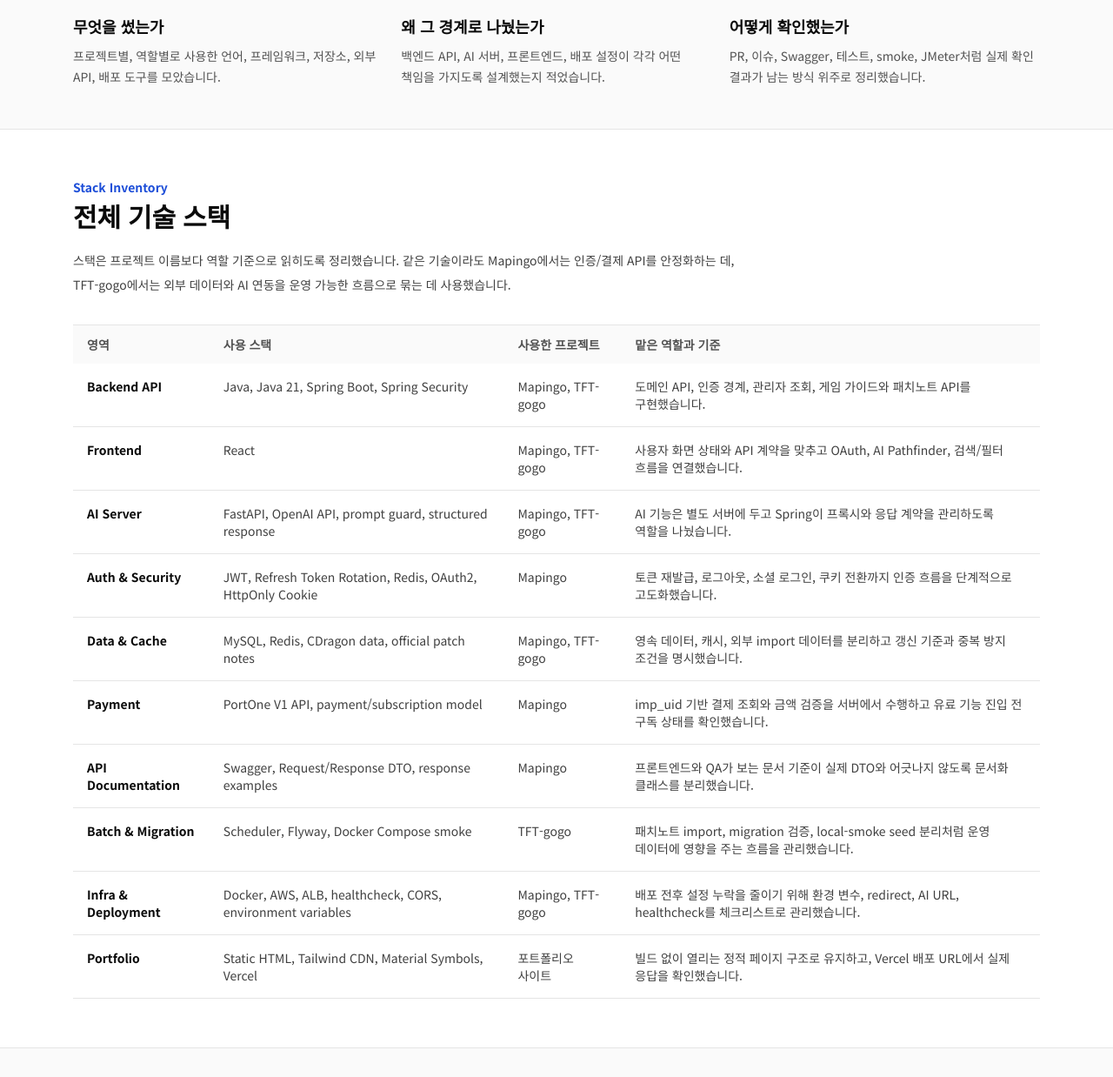
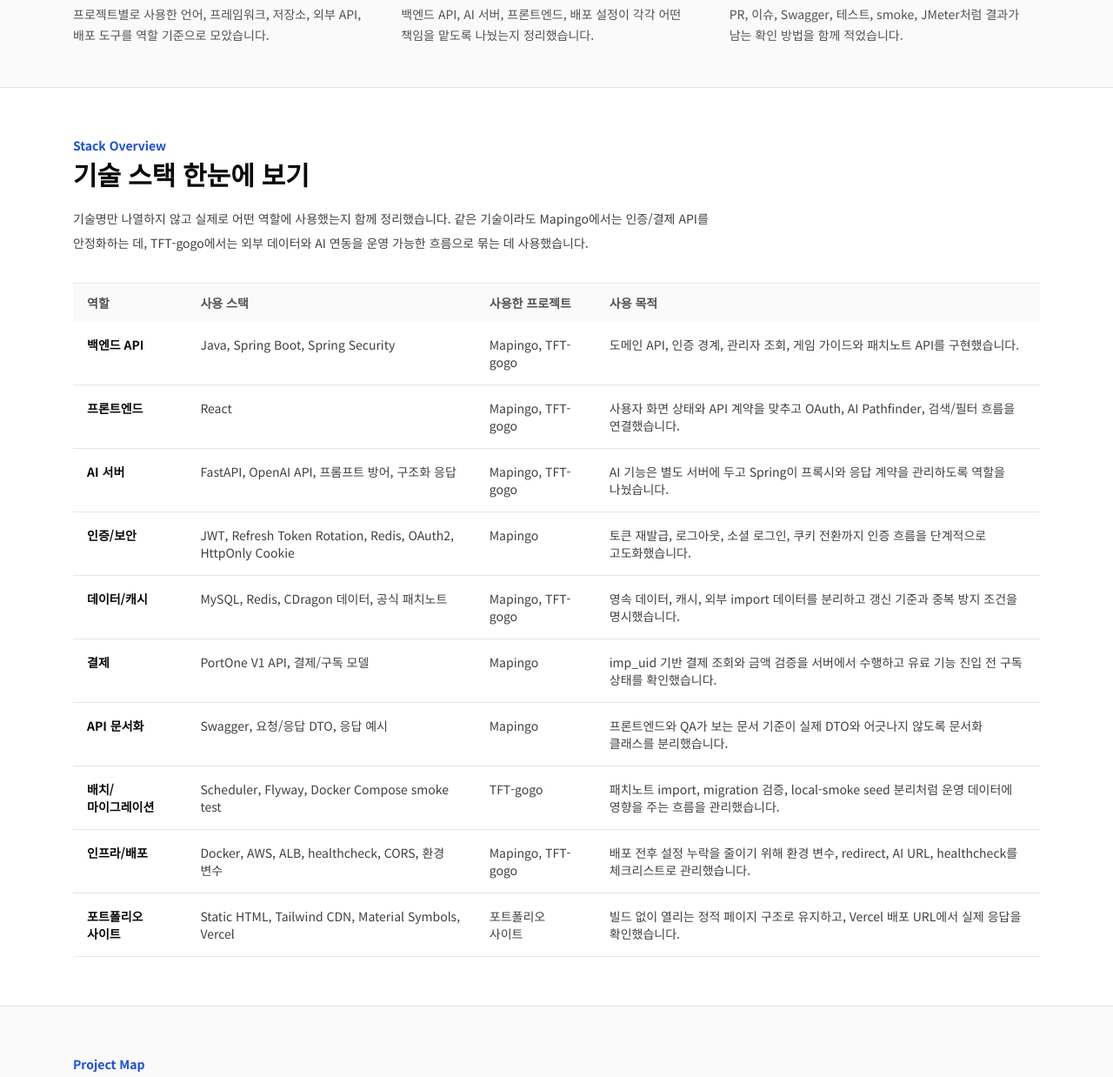
Before and after one commit to TIG-korea/portfolio-TIG, a plain HTML site: page technical-decisions.html in a window 1280 px wide. Shown: the part 644-1882 px from the top of the page at 87% size. Drawn offline with nearby package versions, Linux system fonts and the light colour scheme.

Commit message:
Polish technical overview copy

```diff
--- a/technical-decisions.html
+++ b/technical-decisions.html
@@ -54,9 +54,9 @@
   <section class="bg-white">
     <div class="mx-auto max-w-6xl px-5 py-16">
       <div class="max-w-4xl">
-        <p class="text-sm font-bold uppercase text-blue-700">Technical Stack & Decisions</p>
-        <h1 class="display mt-3 text-4xl font-extrabold leading-tight text-neutral-950 md:text-5xl">기술 스택은 이 페이지에서만 종합해서 봅니다</h1>
-        <p class="mt-5 max-w-3xl text-lg leading-8 text-neutral-700">각 프로젝트 페이지에는 구현 기능과 결과를 남기고, 스택 목록과 기술 선택 이유는 이곳에 모았습니다. 단순히 사용한 도구를 나열하기보다 어떤 문제를 해결하기 위해 선택했고 어떤 방식으로 검증했는지 함께 정리했습니다.</p>
+        <p class="text-sm font-bold uppercase text-blue-700">Technical Overview</p>
+        <h1 class="display mt-3 text-4xl font-extrabold leading-tight text-neutral-950 md:text-5xl">기술 스택과 선택 기준</h1>
+        <p class="mt-5 max-w-3xl text-lg leading-8 text-neutral-700">프로젝트에서 사용한 기술을 역할별로 정리하고, 선택 이유와 검증 방식까지 함께 묶었습니다. 각 프로젝트 페이지에서는 구현 기능과 결과를 중심으로 보여주고, 기술 목록과 의사결정은 이 페이지에서 한 번에 확인할 수 있도록 구성했습니다.</p>
         <div class="mt-8 flex flex-wrap gap-2" aria-label="핵심 기술 스택">
           <span class="stack-chip">Java</span>
           <span class="stack-chip">Spring Boot</span>
@@ -75,20 +75,20 @@
 
   <section class="border-y border-neutral-200 bg-neutral-50">
     <div class="mx-auto max-w-6xl px-5 py-12">
-      <p class="text-sm font-bold text-blue-700">How To Read</p>
-      <h2 class="display mt-2 text-3xl font-extrabold text-neutral-950">이 페이지를 정리한 틀</h2>
+      <p class="text-sm font-bold text-blue-700">Reading Guide</p>
+      <h2 class="display mt-2 text-3xl font-extrabold text-neutral-950">정리 기준</h2>
       <div class="mt-7 grid gap-5 md:grid-cols-3">
         <div class="border-t-2 border-neutral-950 pt-4">
-          <strong class="text-lg text-neutral-950">무엇을 썼는가</strong>
-          <p class="mt-2 text-sm leading-6 text-neutral-600">프로젝트별, 역할별로 사용한 언어, 프레임워크, 저장소, 외부 API, 배포 도구를 모았습니다.</p>
+          <strong class="text-lg text-neutral-950">사용 기술</strong>
+          <p class="mt-2 text-sm leading-6 text-neutral-600">프로젝트별로 사용한 언어, 프레임워크, 저장소, 외부 API, 배포 도구를 역할 기준으로 모았습니다.</p>
         </div>
         <div class="border-t-2 border-neutral-950 pt-4">
-          <strong class="text-lg text-neutral-950">왜 그 경계로 나눴는가</strong>
-          <p class="mt-2 text-sm leading-6 text-neutral-600">백엔드 API, AI 서버, 프론트엔드, 배포 설정이 각각 어떤 책임을 가지도록 설계했는지 적었습니다.</p>
+          <strong class="text-lg text-neutral-950">책임 분리</strong>
+          <p class="mt-2 text-sm leading-6 text-neutral-600">백엔드 API, AI 서버, 프론트엔드, 배포 설정이 각각 어떤 책임을 맡도록 나눴는지 정리했습니다.</p>
         </div>
         <div class="border-t-2 border-neutral-950 pt-4">
-          <strong class="text-lg text-neutral-950">어떻게 확인했는가</strong>
-          <p class="mt-2 text-sm leading-6 text-neutral-600">PR, 이슈, Swagger, 테스트, smoke, JMeter처럼 실제 확인 결과가 남는 방식 위주로 정리했습니다.</p>
+          <strong class="text-lg text-neutral-950">검증 방식</strong>
+          <p class="mt-2 text-sm leading-6 text-neutral-600">PR, 이슈, Swagger, 테스트, smoke, JMeter처럼 결과가 남는 확인 방법을 함께 적었습니다.</p>
         </div>
       </div>
     </div>
@@ -96,76 +96,76 @@
 
   <section class="bg-white">
     <div class="mx-auto max-w-6xl px-5 py-14">
-      <p class="text-sm font-bold text-blue-700">Stack Inventory</p>
-      <h2 class="display mt-2 text-3xl font-extrabold text-neutral-950">전체 기술 스택</h2>
-      <p class="mt-4 max-w-3xl text-sm leading-7 text-neutral-700">스택은 프로젝트 이름보다 역할 기준으로 읽히도록 정리했습니다. 같은 기술이라도 Mapingo에서는 인증/결제 API를 안정화하는 데, TFT-gogo에서는 외부 데이터와 AI 연동을 운영 가능한 흐름으로 묶는 데 사용했습니다.</p>
+      <p class="text-sm font-bold text-blue-700">Stack Overview</p>
+      <h2 class="display mt-2 text-3xl font-extrabold text-neutral-950">기술 스택 한눈에 보기</h2>
+      <p class="mt-4 max-w-3xl text-sm leading-7 text-neutral-700">기술명만 나열하지 않고 실제로 어떤 역할에 사용했는지 함께 정리했습니다. 같은 기술이라도 Mapingo에서는 인증/결제 API를 안정화하는 데, TFT-gogo에서는 외부 데이터와 AI 연동을 운영 가능한 흐름으로 묶는 데 사용했습니다.</p>
       <div class="mt-8 overflow-x-auto border-y border-neutral-200">
         <table class="stack-table min-w-full text-left text-sm">
           <thead class="bg-neutral-50 text-neutral-600">
             <tr>
-              <th class="px-4 py-3 font-extrabold">영역</th>
+              <th class="px-4 py-3 font-extrabold">역할</th>
               <th class="px-4 py-3 font-extrabold">사용 스택</th>
               <th class="px-4 py-3 font-extrabold">사용한 프로젝트</th>
-              <th class="px-4 py-3 font-extrabold">맡은 역할과 기준</th>
+              <th class="px-4 py-3 font-extrabold">사용 목적</th>
             </tr>
           </thead>
           <tbody class="divide-y divide-neutral-200 text-neutral-700">
             <tr>
-              <td class="px-4 py-4 font-bold text-neutral-950">Backend API</td>
-              <td class="px-4 py-4">Java, Java 21, Spring Boot, Spring Security</td>
+              <td class="px-4 py-4 font-bold text-neutral-950">백엔드 API</td>
+              <td class="px-4 py-4">Java, Spring Boot, Spring Security</td>
               <td class="px-4 py-4">Mapingo, TFT-gogo</td>
               <td class="px-4 py-4">도메인 API, 인증 경계, 관리자 조회, 게임 가이드와 패치노트 API를 구현했습니다.</td>
             </tr>
             <tr>
-              <td class="px-4 py-4 font-bold text-neutral-950">Frontend</td>
+              <td class="px-4 py-4 font-bold text-neutral-950">프론트엔드</td>
               <td class="px-4 py-4">React</td>
               <td class="px-4 py-4">Mapingo, TFT-gogo</td>
               <td class="px-4 py-4">사용자 화면 상태와 API 계약을 맞추고 OAuth, AI Pathfinder, 검색/필터 흐름을 연결했습니다.</td>
             </tr>
             <tr>
-              <td class="px-4 py-4 font-bold text-neutral-950">AI Server</td>
-              <td class="px-4 py-4">FastAPI, OpenAI API, prompt guard, structured response</td>
+              <td class="px-4 py-4 font-bold text-neutral-950">AI 서버</td>
+              <td class="px-4 py-4">FastAPI, OpenAI API, 프롬프트 방어, 구조화 응답</td>
               <td class="px-4 py-4">Mapingo, TFT-gogo</td>
               <td class="px-4 py-4">AI 기능은 별도 서버에 두고 Spring이 프록시와 응답 계약을 관리하도록 역할을 나눴습니다.</td>
             </tr>
             <tr>
-              <td class="px-4 py-4 font-bold text-neutral-950">Auth & Security</td>
+              <td class="px-4 py-4 font-bold text-neutral-950">인증/보안</td>
               <td class="px-4 py-4">JWT, Refresh Token Rotation, Redis, OAuth2, HttpOnly Cookie</td>
               <td class="px-4 py-4">Mapingo</td>
               <td class="px-4 py-4">토큰 재발급, 로그아웃, 소셜 로그인, 쿠키 전환까지 인증 흐름을 단계적으로 고도화했습니다.</td>
             </tr>
             <tr>
-              <td class="px-4 py-4 font-bold text-neutral-950">Data & Cache</td>
-              <td class="px-4 py-4">MySQL, Redis, CDragon data, official patch notes</td>
+              <td class="px-4 py-4 font-bold text-neutral-950">데이터/캐시</td>
+              <td class="px-4 py-4">MySQL, Redis, CDragon 데이터, 공식 패치노트</td>
               <td class="px-4 py-4">Mapingo, TFT-gogo</td>
               <td class="px-4 py-4">영속 데이터, 캐시, 외부 import 데이터를 분리하고 갱신 기준과 중복 방지 조건을 명시했습니다.</td>
             </tr>
             <tr>
-              <td class="px-4 py-4 font-bold text-neutral-950">Payment</td>
-              <td class="px-4 py-4">PortOne V1 API, payment/subscription model</td>
+              <td class="px-4 py-4 font-bold text-neutral-950">결제</td>
+              <td class="px-4 py-4">PortOne V1 API, 결제/구독 모델</td>
               <td class="px-4 py-4">Mapingo</td>
               <td class="px-4 py-4">imp_uid 기반 결제 조회와 금액 검증을 서버에서 수행하고 유료 기능 진입 전 구독 상태를 확인했습니다.</td>
             </tr>
             <tr>
-              <td class="px-4 py-4 font-bold text-neutral-950">API Documentation</td>
-              <td class="px-4 py-4">Swagger, Request/Response DTO, response examples</td>
+              <td class="px-4 py-4 font-bold text-neutral-950">API 문서화</td>
+              <td class="px-4 py-4">Swagger, 요청/응답 DTO, 응답 예시</td>
               <td class="px-4 py-4">Mapingo</td>
               <td class="px-4 py-4">프론트엔드와 QA가 보는 문서 기준이 실제 DTO와 어긋나지 않도록 문서화 클래스를 분리했습니다.</td>
             </tr>
             <tr>
-              <td class="px-4 py-4 font-bold text-neutral-950">Batch & Migration</td>
-              <td class="px-4 py-4">Scheduler, Flyway, Docker Compose smoke</td>
+              <td class="px-4 py-4 font-bold text-neutral-950">배치/마이그레이션</td>
+              <td class="px-4 py-4">Scheduler, Flyway, Docker Compose smoke test</td>
               <td class="px-4 py-4">TFT-gogo</td>
               <td class="px-4 py-4">패치노트 import, migration 검증, local-smoke seed 분리처럼 운영 데이터에 영향을 주는 흐름을 관리했습니다.</td>
             </tr>
             <tr>
-              <td class="px-4 py-4 font-bold text-neutral-950">Infra & Deployment</td>
-              <td class="px-4 py-4">Docker, AWS, ALB, healthcheck, CORS, environment variables</td>
+              <td class="px-4 py-4 font-bold text-neutral-950">인프라/배포</td>
+              <td class="px-4 py-4">Docker, AWS, ALB, healthcheck, CORS, 환경 변수</td>
               <td class="px-4 py-4">Mapingo, TFT-gogo</td>
               <td class="px-4 py-4">배포 전후 설정 누락을 줄이기 위해 환경 변수, redirect, AI URL, healthcheck를 체크리스트로 관리했습니다.</td>
             </tr>
             <tr>
-              <td class="px-4 py-4 font-bold text-neutral-950">Portfolio</td>
+              <td class="px-4 py-4 font-bold text-neutral-950">포트폴리오 사이트</td>
               <td class="px-4 py-4">Static HTML, Tailwind CDN, Material Symbols, Vercel</td>
               <td class="px-4 py-4">포트폴리오 사이트</td>
               <td class="px-4 py-4">빌드 없이 열리는 정적 페이지 구조로 유지하고, Vercel 배포 URL에서 실제 응답을 확인했습니다.</td>
```
